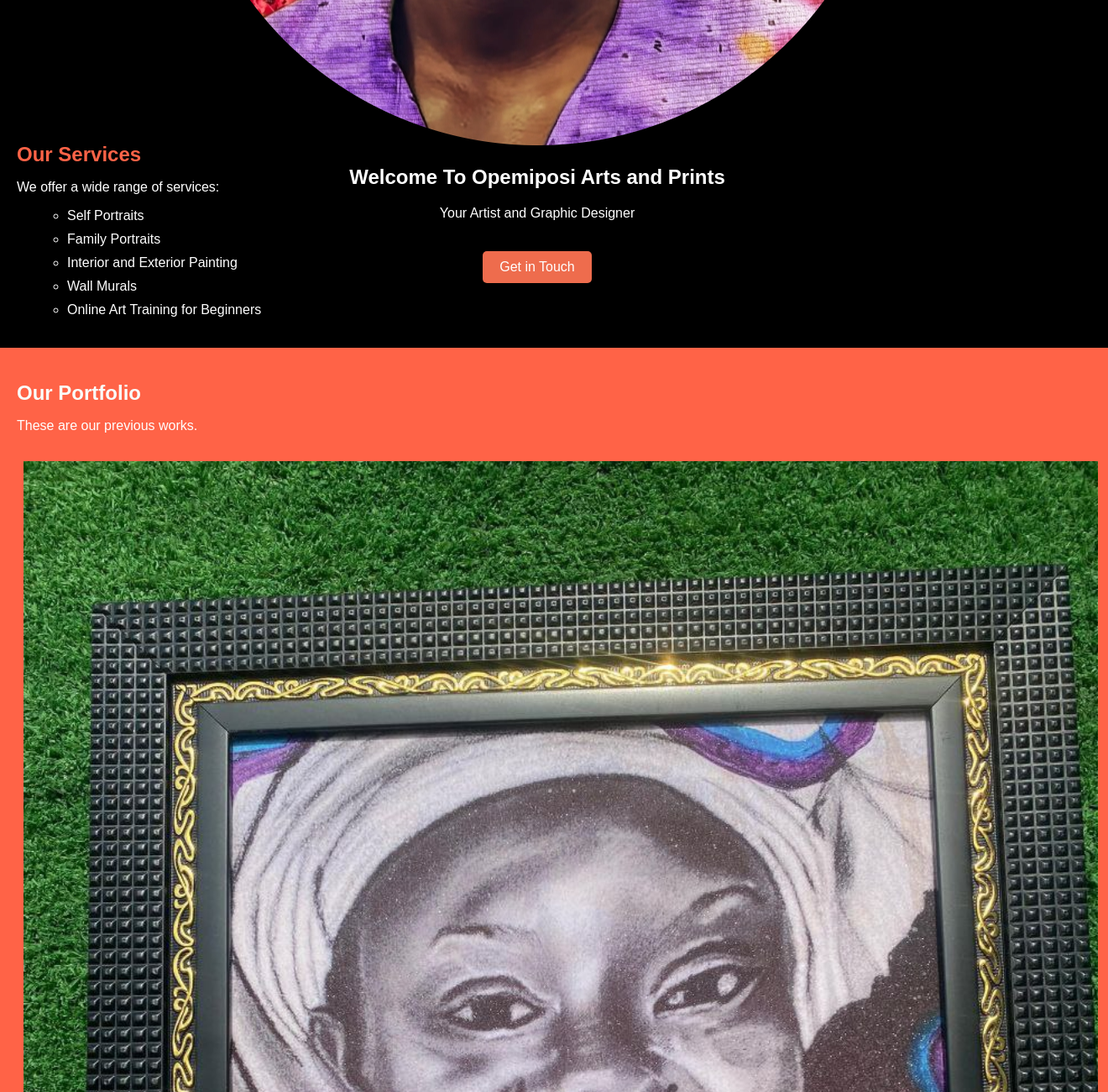
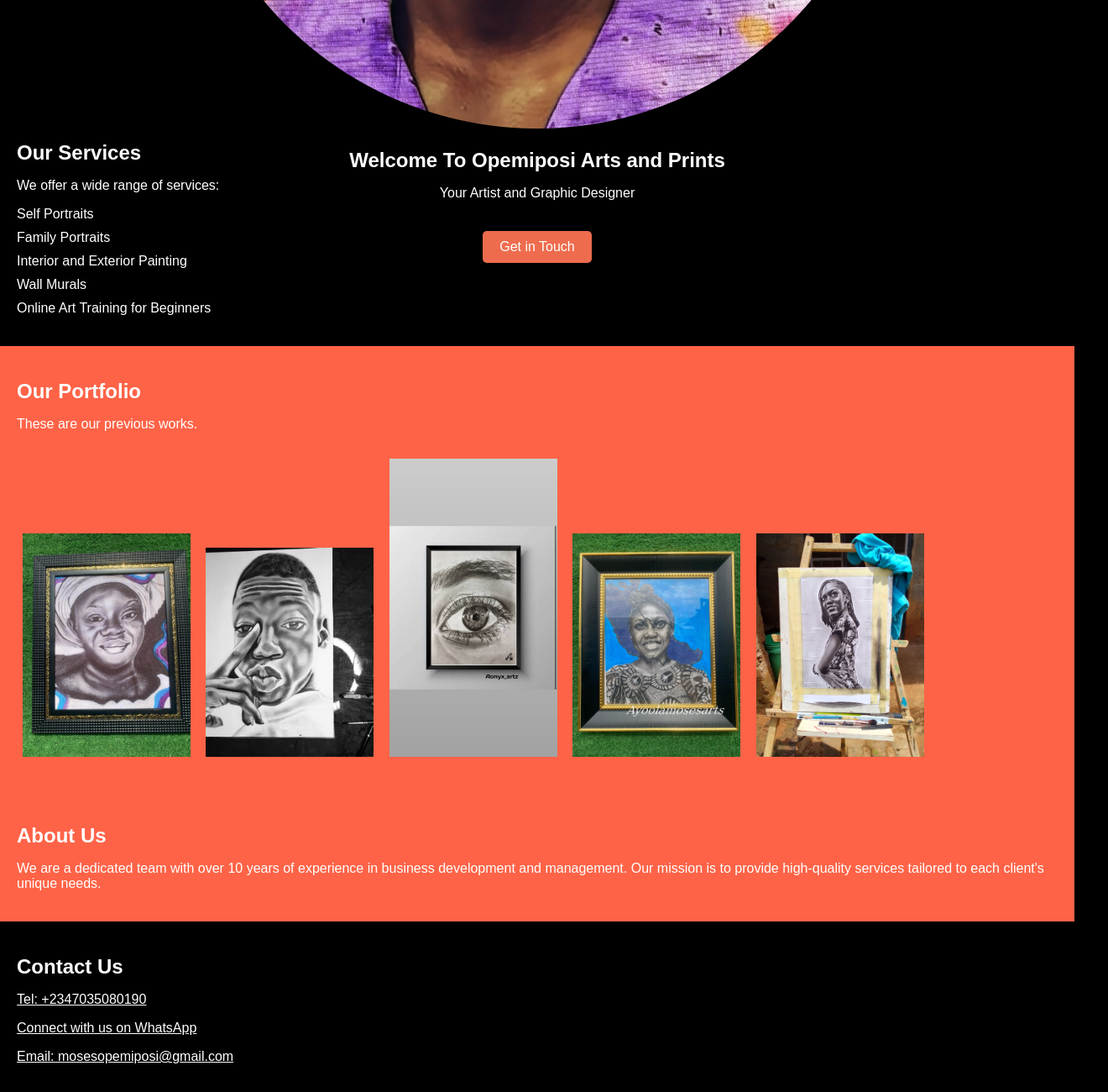
Before and after one commit to Opemiposiart/portfolio, a plain HTML site: page index.html in a window 1280 px wide. Shown: the part 580-1880 px from the top of the page at 84% size, 1320 px wide, since content can reach past the window. Drawn offline with Linux system fonts and the light colour scheme.

Commit message:
Update style.css

```diff
--- a/style.css
+++ b/style.css
@@ -1,18 +1,9 @@
 body {
             font-family: 'Arial', sans-serif;
-    font-size: 16px;
             margin: 0;
             padding: 0;
-    background-color:black;
+            background-color: black;
             color: #333;
-}
-
-
-/* Use a media query to add a breakpoint at 800px: */
-@media screen and (max-width: 800px) {
-  .left, .main, .right {
-    width: 100%; /* The width is 100%, when the viewport is 800px or smaller */
-  }
         }
 
         header {
@@ -22,40 +13,41 @@ header {
         }
 
         .header-content {
-    max-width:1300px;
+            max-width: 1300px;
             margin: 0 auto;
             display: flex;
             justify-content: space-between;
             align-items: center;
-
+            flex-wrap: wrap;
         }
 
         header h1 {
-    margin-left: 20px;
+            margin: 0 20px;
         }
 
         nav ul {
             list-style: none;
             display: flex;
-
+            flex-wrap: wrap;
+            padding: 0;
+            margin: 0;
         }
 
         nav ul li {
-    margin-right: 20px;
-
+            margin: 10px;
         }
 
         nav ul li a {
             color: white;
             text-decoration: none;
             font-weight: bold;
-    &:hover{
+        }
+
+        nav ul li a:hover {
             color: #0056b3;
-    }
         }
 
         #hero {
-
             background-size: cover;
             background-position: center;
             height: 600px;
@@ -86,123 +78,86 @@ nav ul li a {
             background-color: #d64b2a;
         }
 
+        section {
+            padding: 20px;
+        }
+
+        #services, #contact {
+            background-color: black;
+            color: white;
+        }
+
+        #about, #portfolio {
+            background-color: tomato;
+            color: white;
+        }
+
+        h2 {
+            margin-bottom: 15px;
+        }
+
+        ul {
+            padding: 0;
+            list-style: none;
+        }
+
+        ul li {
+            margin-bottom: 10px;
+        }
+
+        ul li:hover {
+            color: #0056b3;
+            cursor: pointer;
+        }
+
+        .pic {
+            width: 100%;
+            max-width: 200px;
+            height: auto;
+            margin: 14px 5px;
+            border: 2px dotted tomato;
+        }
+
         footer {
-    background-color:tomato;
+            background-color: tomato;
             color: white;
             text-align: center;
             padding: 10px 0;
         }
 
-/* Existing CSS remains the same */
-
-/* Styling for Services Section */
-#services {
-    background-color:black;
-    padding: 20px;
-    text-align: left;
-    color:white;
-    width:100%;
-
-
+        @media screen and (max-width: 768px) {
+            .header-content {
+                flex-direction: column;
+                align-items: center;
             }
 
-#services h2 {
-    color: tomato;
-    margin-bottom: 15px;
+            nav ul {
+                flex-direction: column;
+                align-items: center;
             }
 
-#services ul {
-    list-style-type: circle;
-    margin-left: 20px;
+            #services, #about, #portfolio, #contact {
+                text-align: center;
             }
 
-#services li {
-    margin-bottom: 10px;
+            .reviews {
+                display: flex;
+                flex-wrap: wrap;
+                justify-content: center;
+            }
         }
 
-/* Styling for About Section */
-#about {
-    background-color:tomato;
-    padding: 20px;
-    text-align: left;
-    color:white;
-    width:100%;
-
+        @media screen and (max-width: 480px) {
+            header h1 {
+                font-size: 1.5rem;
             }
 
-#about h2 {
-    color: white;
-    margin-bottom: 15px;
+            .hero-content {
+                padding: 10px;
             }
 
-
-/* Styling for Contact Section */
-#contact {
-    background-color:black;
-    padding: 20px;
-    text-align: left;
-    color:white;
-    height:auto;
-    width:100%;
-
+            .hero-button {
+                padding: 8px 16px;
+                font-size: 0.9rem;
             }
-
-#contact h2 {
-    color:tomato;
-    margin-bottom: 15px;
-    height: 10px;
         }
-#contact p {
-    margin-bottom: 10px;
-}
-#portfolio{
-    color:white;
-    background-color: tomato;
-    padding: 20px;
-    text-align: left;
-    width:100%;
-
-}
-#portfolio h2{
-
-    color: rgb(250, 252, 250);
-    margin-bottom: 15px;
-}
-
-/* for the review section */
-.pic{
-    width: 100%;
-    height: auto;
-    margin: 14px 5px;
-    border-color: tomato;
-    border-style: dotted;
-}
-
-.reviews{
-
-}
-
-.reviews-pic{
-
-}
-
-
-
-
-/* Hover Effects */
-#services li:hover,
-#contact p:hover {
-    color: #0056b3;
-    cursor: pointer;
-}
-
-/* Responsive Design Adjustments */
-@media screen and (max-width: 768px) {
-    #services, #about, #contact {
-        text-align: center; font-size: 14px;
-    }
-
-    #services ul {
-        list-style-type: none;
-        padding: 0;
-    }
```
Lines whose indentation alone changed are shown as unchanged.
